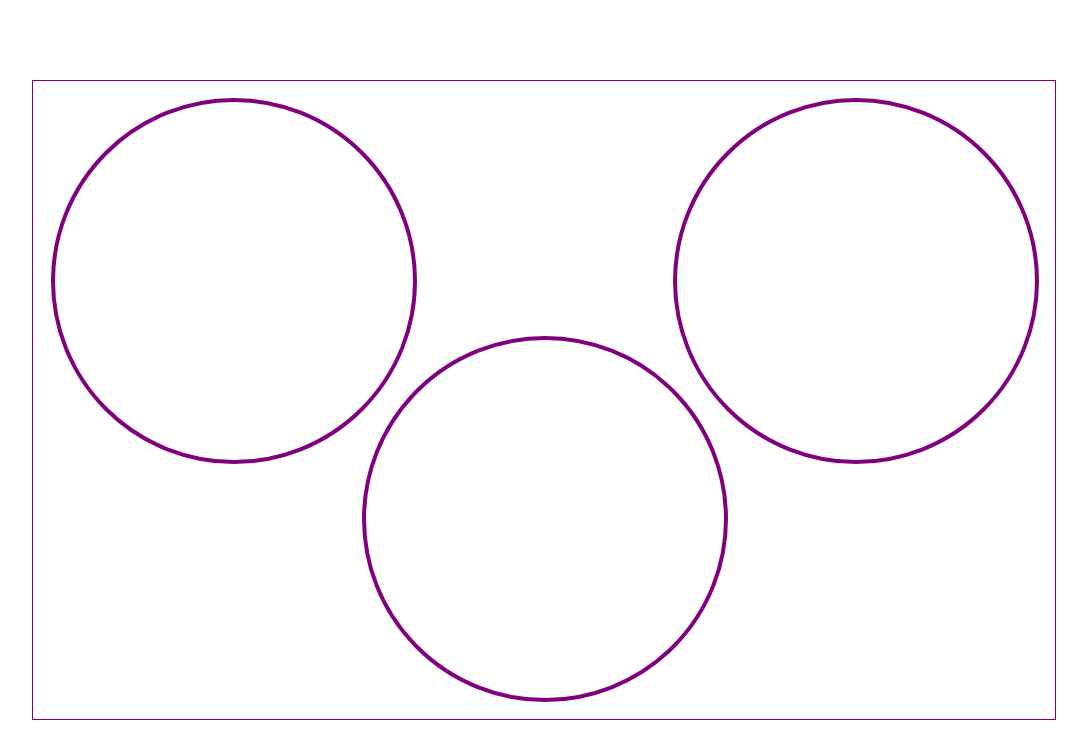
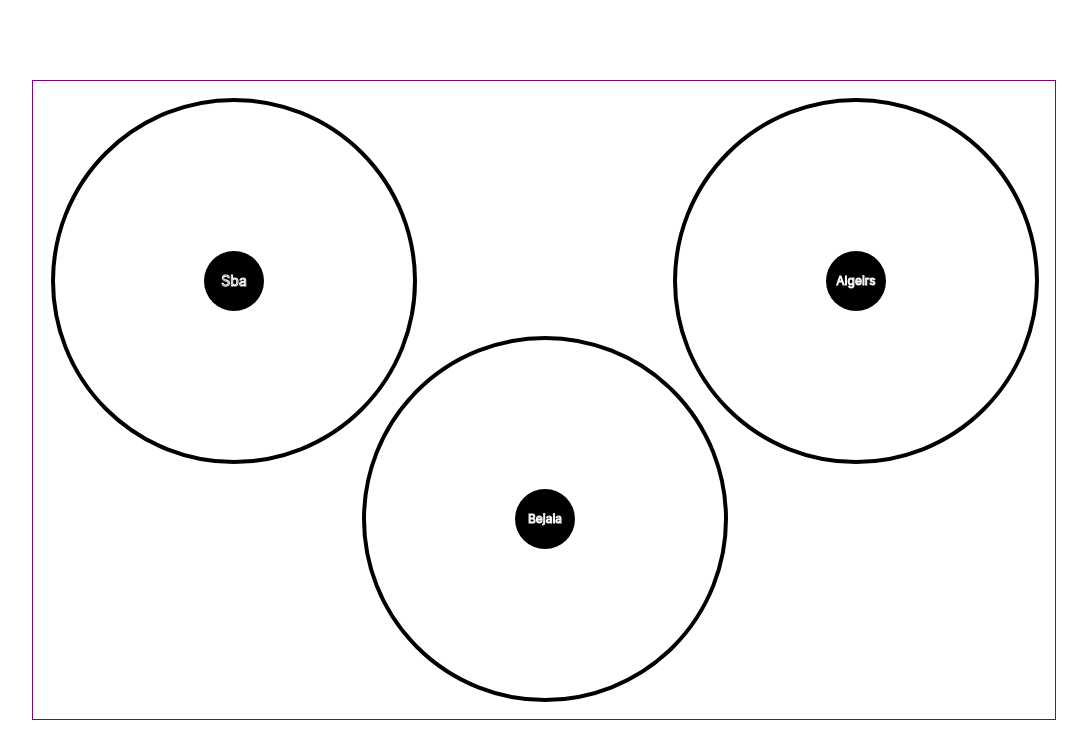
Before and after one commit to stormsidali2001/Algeria-univ-of-CS-2nd-year-exam-results-visualisation, a Next.js app: page / in a window 1280 px wide. Shown: the top 740 px of the page, without its empty margins (96-1183 px from the left). Built offline with nearby package versions, Linux system fonts and the light colour scheme.

Commit message:
adding text at the middle of each university circle

```diff
--- a/components/VisContainer/index.tsx
+++ b/components/VisContainer/index.tsx
@@ -25,34 +25,91 @@ const VisContainer = ({styles:s}:PropType)=>{
         const svgRadius = (Math.sqrt(Math.pow(width,2) + Math.pow(height,2)))/2;
         const schoolUnivCircle = Math.floor(svgRadius*0.3) ;
         const padding = 20;
+
         const sba = svg.append('g')
                     .attr('transform',`translate(${ schoolUnivCircle+padding},${0+schoolUnivCircle+padding})`)
+
+               sba
                .append('circle')
                .attr('r',schoolUnivCircle)
                .attr('cx',0)
                .attr('cy',0)
-                    .attr('stroke','purple')
+               .attr('stroke','black')
                .attr('stroke-width','4')
                .attr('fill','transparent')
+
+                sba
+                .append("circle")
+                .attr("r", 30)
+                .attr("cx",0)
+                .attr("cy",0)
+                .attr("fill","black")
+
+                sba.append('text')
+                .attr("x", 0)
+                .attr("y", 0)
+                .attr("dy", ".35em")
+                .attr('stroke',"white")
+                .attr("font-size", "14")
+                .attr("text-anchor", "middle")
+                .text('Sba')
+
+
         const algeirs = svg.append('g')
-                        .attr('transform',`translate(${ width - schoolUnivCircle -padding},${schoolUnivCircle+padding})`)
+                        .attr('transform',`translate(${ width - schoolUnivCircle -padding},${schoolUnivCircle+padding})`);
+            algeirs
             .append('circle')
             .attr('r',schoolUnivCircle)
             .attr('cx',0)
             .attr('cy',0)
-                        .attr('stroke','purple')
+            .attr('stroke','black')
             .attr('stroke-width','4')
             .attr('fill','transparent')
 
+            algeirs
+            .append("circle")
+            .attr("r", 30)
+            .attr("cx",0)
+            .attr("cy",0)
+            .attr("fill","black")
+
+            algeirs
+            .append('text')
+            .attr("x", 0)
+            .attr("y", 0)
+            .attr("dy", ".35em")
+            .attr('stroke',"white")
+            .attr("font-size", "12")
+            .attr("text-anchor", "middle")
+            .text('Algeirs')
+
             const bejaia = svg.append('g')
-        .attr('transform',`translate(${ width/2 },${height -schoolUnivCircle - padding})`)
+            .attr('transform',`translate(${ width/2 },${height -schoolUnivCircle - padding})`);
+            bejaia
             .append('circle')
             .attr('r',schoolUnivCircle)
             .attr('cx',0)
             .attr('cy',0)
-        .attr('stroke','purple')
+            .attr('stroke','black')
             .attr('stroke-width','4')
             .attr('fill','transparent')
+
+            bejaia
+            .append("circle")
+            .attr("r", 30)
+            .attr("cx",0)
+            .attr("cy",0)
+            .attr("fill","black")
+
+            bejaia
+            .append('text')
+            .attr("x", 0)
+            .attr("y", 0)
+            .attr("dy", ".35em")
+            .attr('stroke',"white")
+            .attr("font-size", "12")
+            .attr("text-anchor", "middle")
+            .text('Bejaia')
 
 
 
```
Lines whose indentation alone changed are shown as unchanged.
